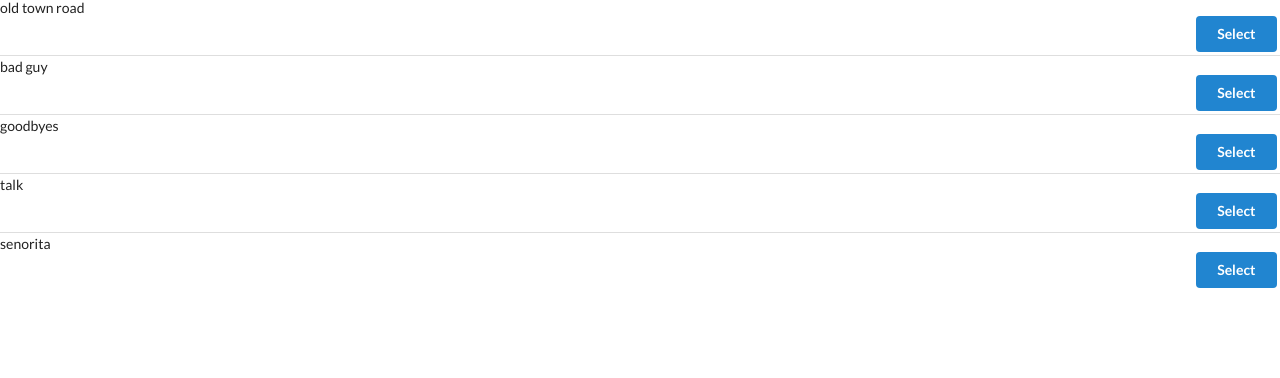
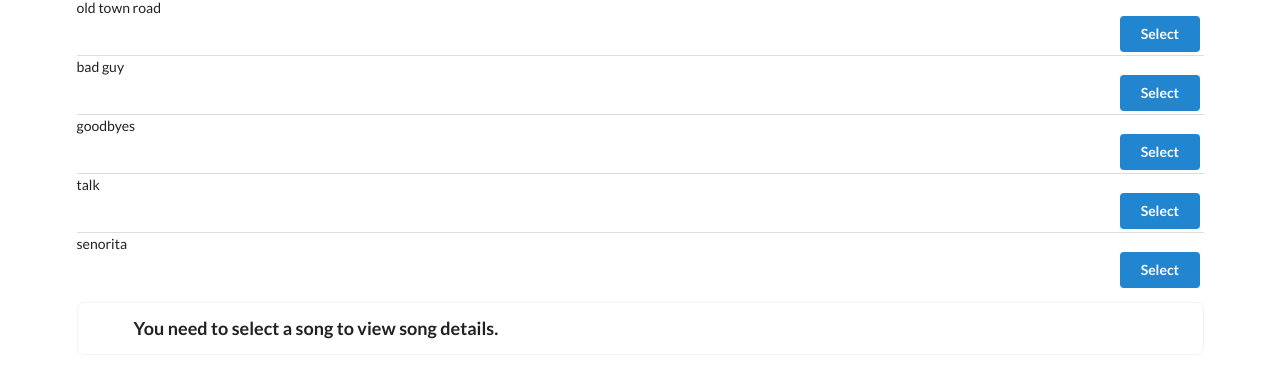
Before and after one commit to danielc92/react-modern-course, a React (Create React App) app: page / in a window 1280 px wide. Shown: the top 378 px of the page. Built offline with nearby package versions, Linux system fonts and the light colour scheme.

Commit message:
Added conditional render for song detail

```diff
--- a/src/components/App.js
+++ b/src/components/App.js
@@ -6,7 +6,7 @@ import SongDetail from './SongDetail';
 export default class App extends Component {
     render() {
         return (
-            <section>
+            <section className="ui container">
                 <SongList/>
                 <SongDetail/>
             </section>
--- a/src/components/SongDetail.js
+++ b/src/components/SongDetail.js
@@ -3,27 +3,30 @@ import { connect } from 'react-redux';
 
 class SongDetail extends Component {
     render() {
-        console.log(this.props)
+        const { selectedSong } = this.props;
+        const boxStyle = {padding: '1rem 4rem', borderRadius: '.5rem', border: '1px solid #f3f3f3'}
         return (
-            <React.Fragment>
-               <p>{this.props.selectedSong}</p>
-               {this.props.songs.map(item => {
-                   if (item.title === this.props.selectedSong) {
-                       return (
-                       <article style={{ padding: '1rem', border: '1px solid #f2f2f2'}}>
-                            <h1>{item.title}</h1>
-                            <h3>{item.artist}</h3>
-                            <p>{item.duration}</p>
-                        </article>)
-                   }
-               })}
-            </React.Fragment>
+        <React.Fragment>
+            {
+                selectedSong ?
+                <article style={boxStyle}>
+                    <h1>{ selectedSong.title }</h1>
+                    <p>{ selectedSong.artist }</p>
+                    <p>{ selectedSong.rank }</p>
+                </article> :
+                    <article style={boxStyle}>
+                    <h3>You need to select a song to view song details.</h3>
+                </article>
+            }
+        </React.Fragment>
         )
     }
 }
 
 const mapStateToProps = (state) => {
-    return state
+    return {
+        selectedSong: state.selectedSong
+    }
 }
 
 export default connect(mapStateToProps)(SongDetail)
--- a/src/components/SongList.js
+++ b/src/components/SongList.js
@@ -21,7 +21,7 @@ class SongList extends Component {
 
                                 <div className="right floated content">
                                     <button
-                                    onClick={() => this.props.selectSong(item.title)}
+                                    onClick={() => this.props.selectSong(item)}
                                     className="ui button primary">
                                         Select
                                     </button>
```
